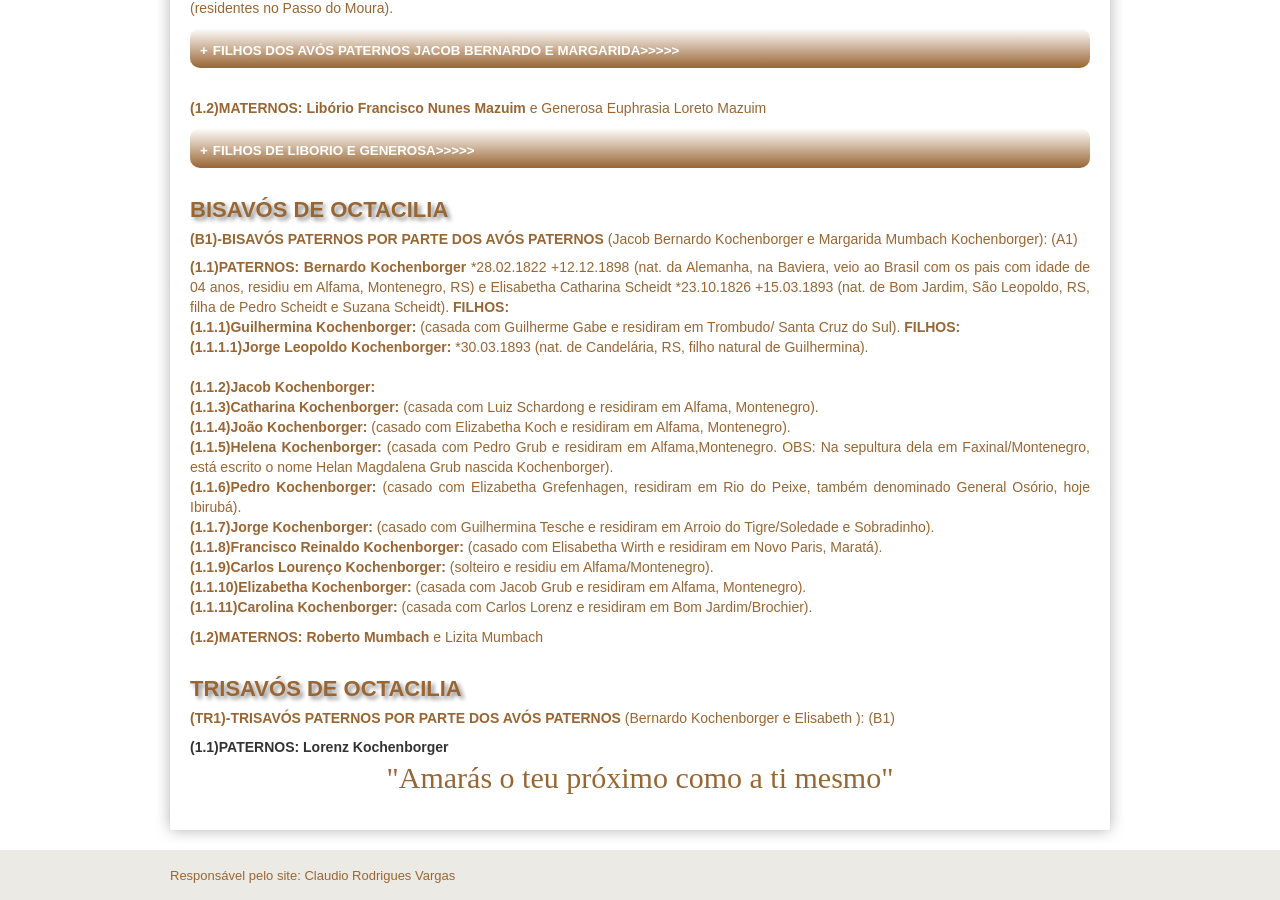
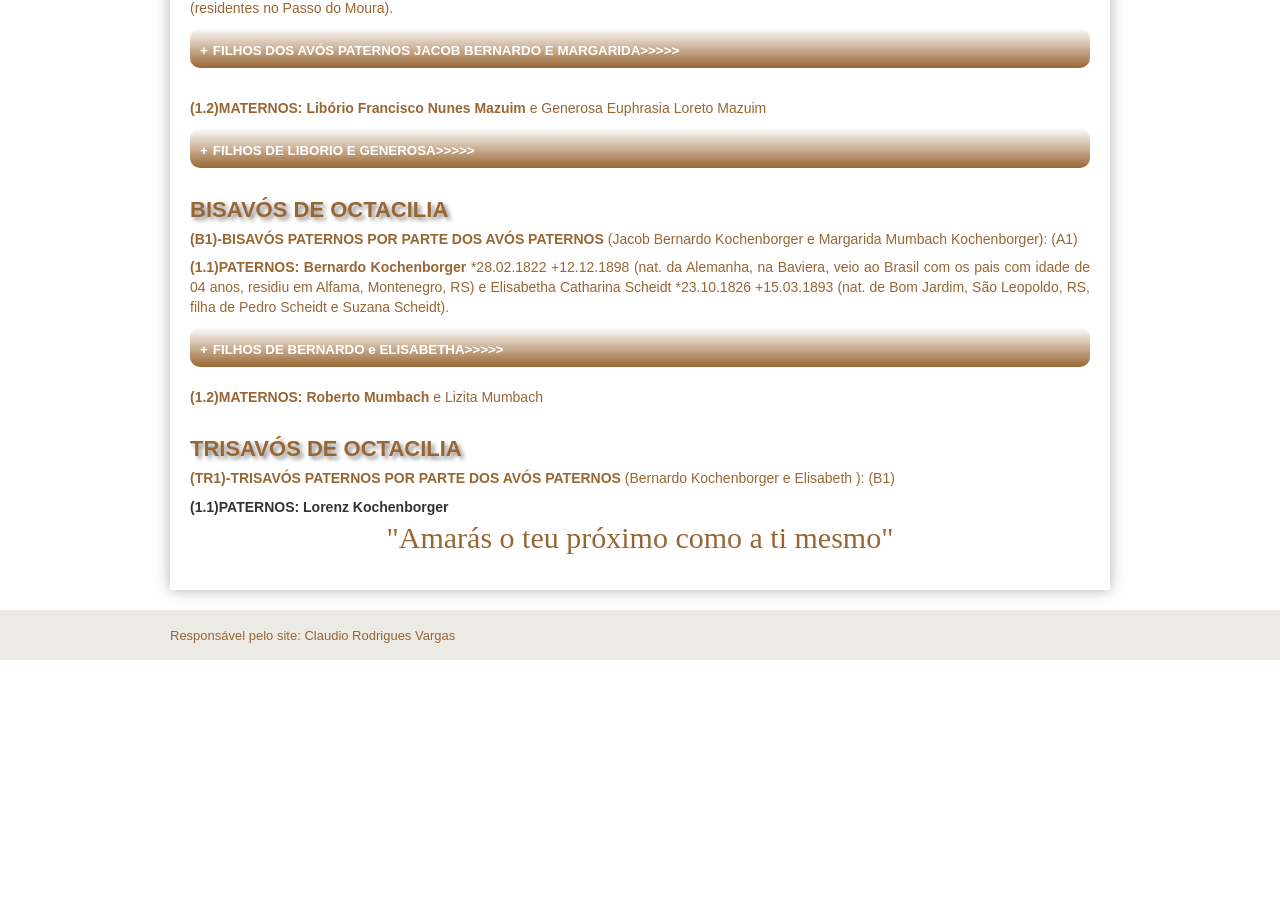
Before and after one commit to claudiovargas1955/claudiovargas1955.github.io, a Jekyll site: the page built from _pages/familia-kochenborger.html, in a window 1280 px wide and 900 px high, scrolled down 1555 px. Built offline with Jekyll 4.4.1, drawn with Linux system fonts in a browser that asks for light colours; some web fonts are replaced; after the commit the page ends 2215 px from its top, so only the background shows below that.

Commit message:
Update familia-kochenborger.html

```diff
--- a/_pages/familia-kochenborger.html
+++ b/_pages/familia-kochenborger.html
@@ -602,9 +602,11 @@ Catharina Strassburger). <b>FILHOS: </b><br><b>FILHOS: </b><br>
 (A1)</h5>
 <p><b>(1.1)PATERNOS: Bernardo Kochenborger </b>*28.02.1822 +12.12.1898 (nat. da Alemanha, na Baviera, veio ao Brasil com os pais com
 idade de 04 anos, residiu em Alfama, Montenegro, RS) e Elisabetha Catharina Scheidt *23.10.1826 +15.03.1893  (nat. de Bom Jardim,
-São Leopoldo, RS, filha de Pedro Scheidt e Suzana Scheidt). <b>FILHOS: </b><br>
-   <b>(1.1.1)Guilhermina Kochenborger: </b>(casada com Guilherme Gabe e residiram em Trombudo/ Santa Cruz do Sul). <b>FILHOS: </b><br>
-        <b>(1.1.1.1)Jorge Leopoldo Kochenborger: </b>*30.03.1893 (nat. de Candelária, RS, filho natural de Guilhermina). </b><br><br>
+São Leopoldo, RS, filha de Pedro Scheidt e Suzana Scheidt).
+  <details><summary><b>FILHOS DE BERNARDO e ELISABETHA>>>>></b></summary><br>
+    <p><b>(1.1.1)Guilhermina Kochenborger: </b>(casada com Guilherme Gabe e residiram em Trombudo/ Santa Cruz do Sul). <b>FILHOS: </b><br>
+                  <b>(1.1.1.1)Jorge Leopoldo Kochenborger: </b>*30.03.1893 (nat. de Candelária, RS, filho natural de Guilhermina).
+                  </b><br><br>
         <b>(1.1.2)Jacob Kochenborger: </b><br>
         <b>(1.1.3)Catharina Kochenborger: </b>(casada com Luiz Schardong e residiram em Alfama, Montenegro).<br>
         <b>(1.1.4)João Kochenborger: </b>(casado com Elizabetha Koch e residiram em Alfama, Montenegro).<br>
@@ -616,7 +618,7 @@ São Leopoldo, RS, filha de Pedro Scheidt e Suzana Scheidt). <b>FILHOS: </b><br>
         <b>(1.1.8)Francisco Reinaldo Kochenborger: </b>(casado com Elisabetha Wirth e residiram em Novo Paris, Maratá).<br>
         <b>(1.1.9)Carlos Lourenço Kochenborger: </b>(solteiro e residiu em Alfama/Montenegro).<br>
         <b>(1.1.10)Elizabetha Kochenborger: </b>(casada com Jacob Grub e residiram em Alfama, Montenegro).<br>
-        <b>(1.1.11)Carolina Kochenborger: </b>(casada com Carlos Lorenz e residiram em Bom Jardim/Brochier).<br>
+        <b>(1.1.11)Carolina Kochenborger: </b>(casada com Carlos Lorenz e residiram em Bom Jardim/Brochier). </p></details><br>
 
 <p><b>(1.2)MATERNOS: Roberto Mumbach </b>e Lizita Mumbach<br><br>
 
```
